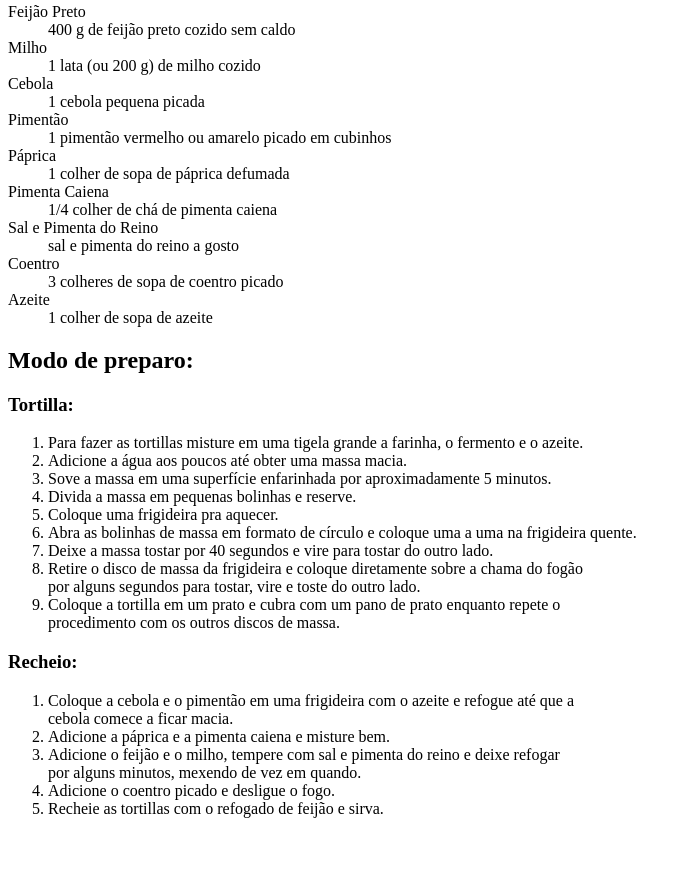
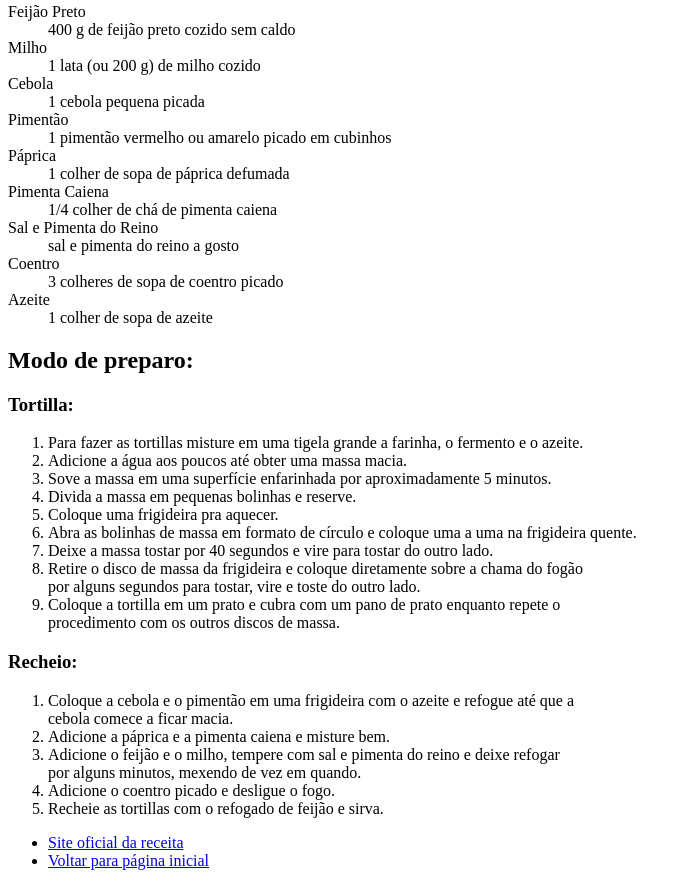
Before and after one commit to ufjf-dcc121/dcc121-2021-1er-atv3-yaghomattos, a plain HTML site: page vegano.html in a window 1280 px wide. Shown: the part 404-1290 px from the top of the page, without its empty margins (0-687 px from the left). Before the commit the page ends 1238 px from the top, so only its background shows below. Drawn offline with Linux system fonts and the light colour scheme.

Commit message:
Navegação da receita vegana

```diff
--- a/vegano.html
+++ b/vegano.html
@@ -72,5 +72,12 @@
       <li>Adicione o coentro picado e desligue o fogo.</li>
       <li>Recheie as tortillas com o refogado de feijão e sirva.</li>
     </ol>
+
+    <nav>
+      <ul>
+        <li><a href="http://www.vegemarian.com/burrito-vegano-de-feijao-preto-refeicoes-em-30-minutos/" target="_blank">Site oficial da receita</a></li>
+        <li><a href="index.html">Voltar para página inicial</a></li>
+      </ul>
+    </nav>
   </body>
 </html>
```
